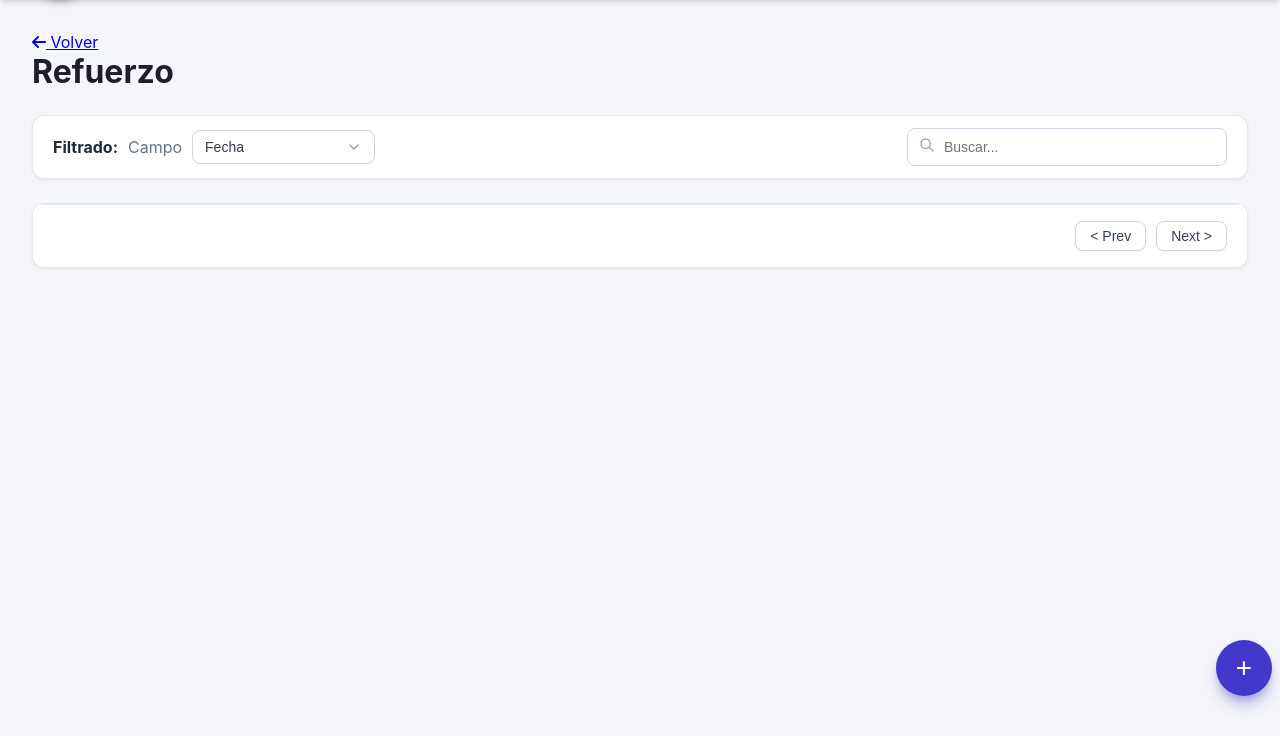
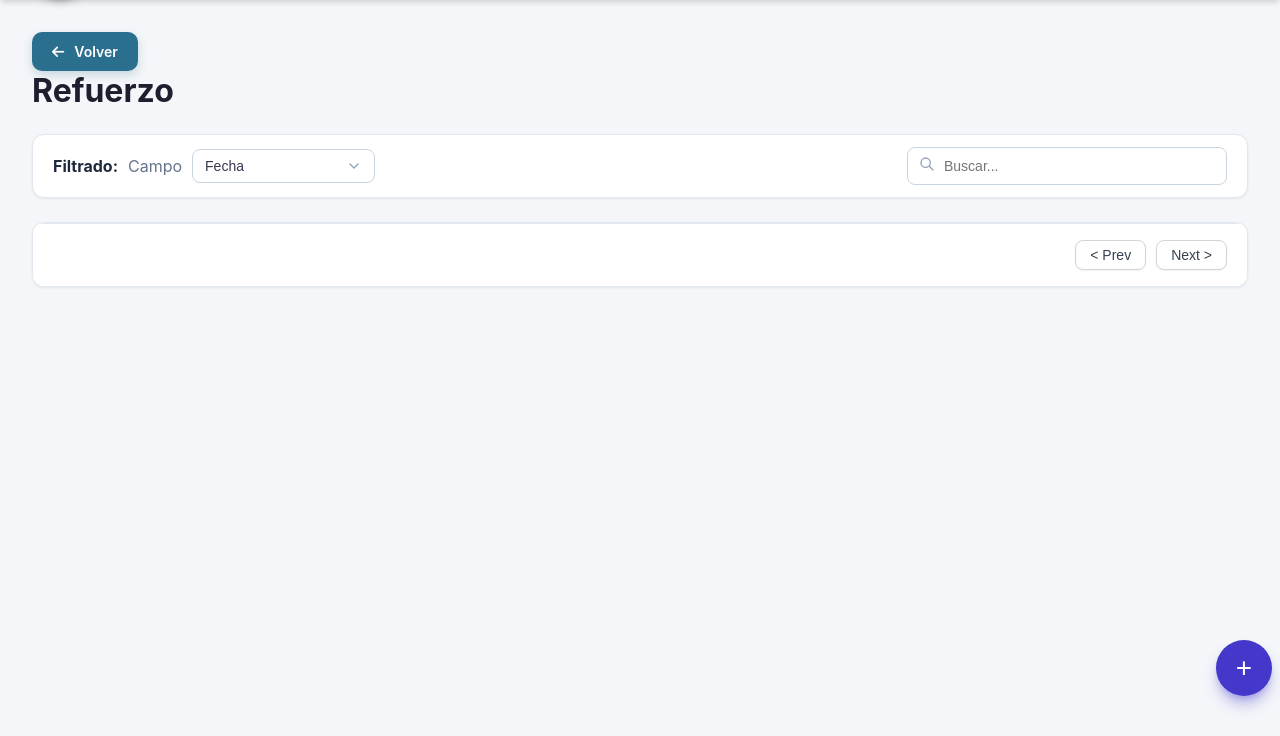
Before and after one commit to Mohoka-koko/SAPRH1, a Django app: template backend/dashboards/templates/dashboards/admin/refuerzo.html in a window 1280 px wide. Shown: the part 64-800 px from the top of the page. Run offline with Django 5.2, Linux system fonts and the light colour scheme; the template is opened without the code that fills it, so the values that code supplies are empty; parts of the project's set-up code (start-up, migrations or seed data) failed here and were passed over.

Commit message:
boton volver

```diff
--- a/backend/dashboards/templates/dashboards/admin/refuerzo.html
+++ b/backend/dashboards/templates/dashboards/admin/refuerzo.html
@@ -1,15 +1,18 @@
+
 {% extends 'dashboards/admin/admin_dashboard.html' %}
 {% load static %}
 
 {% block extra_css %}
-  <link rel="stylesheet" href="{% static 'css/refuerzomodificacion.css' %}">
+<link rel="stylesheet" href="{% static 'css/refuerzomodificacion.css' %}">
 {% endblock %}
 
 {% block content %}
+
 <div class="pagina">
     <div class="header-pagina">
+
         <!-- BOTÓN VOLVER -->
-        <a href="{% url 'registros' %}" class="btn-volver" title="Volver al Panel de Registro">
+        <a href="{% url 'registros' %}" class="btn-volver">
             <i class="fa-solid fa-arrow-left"></i>
             <span>Volver</span>
         </a>
@@ -23,6 +26,7 @@
         <div class="filtro-grupo">
             <span class="filtrado-label">Filtrado:</span>
             <span class="campo-label">Campo</span>
+
             <div class="select-wrapper">
                 <select id="campo-filtro" class="select-campo">
                     <option value="fecha">Fecha</option>
@@ -41,8 +45,21 @@
                     <path stroke-linecap="round" stroke-linejoin="round" stroke-width="2" d="M21 21l-6-6m2-5a7 7 0 11-14 0 7 7 0 0114 0z"/>
                 </svg>
             </span>
-            <input type="text" id="input-busqueda" class="input-busqueda" placeholder="Buscar..." style="padding-left:36px;" />
-            <button class="btn-buscar" id="btn-buscar" title="Buscar" style="display:none;"></button>
+
+            <input
+                type="text"
+                id="input-busqueda"
+                class="input-busqueda"
+                placeholder="Buscar..."
+                style="padding-left:36px;"
+            />
+
+            <button
+                class="btn-buscar"
+                id="btn-buscar"
+                title="Buscar"
+                style="display:none;">
+            </button>
         </div>
     </div>
 
@@ -55,14 +72,15 @@
 
         <div class="sin-resultados" id="sin-resultados" style="display:none;">
             <svg width="32" height="32" fill="none" viewBox="0 0 24 24" stroke="#9ca3af" style="margin-bottom: 8px;">
-                <path stroke-linecap="round" stroke-linejoin="round" stroke-width="1.5" d="M9.172 9.172a4 4 0 015.656 0M9 10h.01M15 10h.01M21 12a9 9 0 11-18 0 9 9 0 0118 0z" />
+                <path stroke-linecap="round" stroke-linejoin="round" stroke-width="1.5" d="M9.172 9.172a4 4 0 015.656 0M9 10h.01M15 10h.01M21 12a9 9 0 11-18 0 9 9 0 01-18 0z" />
             </svg>
             <p>No se encontraron registros que coincidan con la búsqueda.</p>
         </div>
 
-        <!-- FOOTER / PAGINACIÓN (Estilo Modificación) -->
+        <!-- PAGINACIÓN -->
         <div class="table-footer">
             <div class="pagination-info"></div>
+
             <div class="pagination-buttons">
                 <span class="page-number-text"></span>
                 <button class="btn-page btn-prev">&lt; Prev</button>
--- a/backend/static/css/refuerzomodificacion.css
+++ b/backend/static/css/refuerzomodificacion.css
@@ -428,3 +428,47 @@
   box-shadow: none;
   opacity: 0.7;
 }
+
+/* ===== BOTÓN VOLVER - DISEÑO ACTUALIZADO ===== */
+
+.header-pagina .btn-volver {
+    display: inline-flex !important;
+    align-items: center !important;
+    justify-content: center !important;
+    gap: 10px !important;
+
+    width: fit-content !important;
+    padding: 11px 20px !important;
+
+    background: #2b6f8e !important;
+    color: #ffffff !important;
+
+    border: none !important;
+    border-radius: 10px !important;
+
+    font-size: 14px !important;
+    font-weight: 600 !important;
+    text-decoration: none !important;
+
+    box-shadow: 0 4px 10px rgba(43, 111, 142, 0.22) !important;
+
+    cursor: pointer !important;
+    transition: all 0.25s ease !important;
+}
+
+.header-pagina .btn-volver i {
+    font-size: 14px !important;
+    transition: transform 0.25s ease !important;
+}
+
+.header-pagina .btn-volver:hover {
+    background: #20566f !important;
+    color: #ffffff !important;
+
+    transform: translateY(-2px) !important;
+    box-shadow: 0 6px 14px rgba(43, 111, 142, 0.30) !important;
+}
+
+.header-pagina .btn-volver:hover i {
+    transform: translateX(-4px) !important;
+}
```
Also changed, not shown: backend/dashboards/templates/dashboards/admin/modificacion.html (+23 -5 lines), backend/static/css/registros.css (+8 -1 lines).
